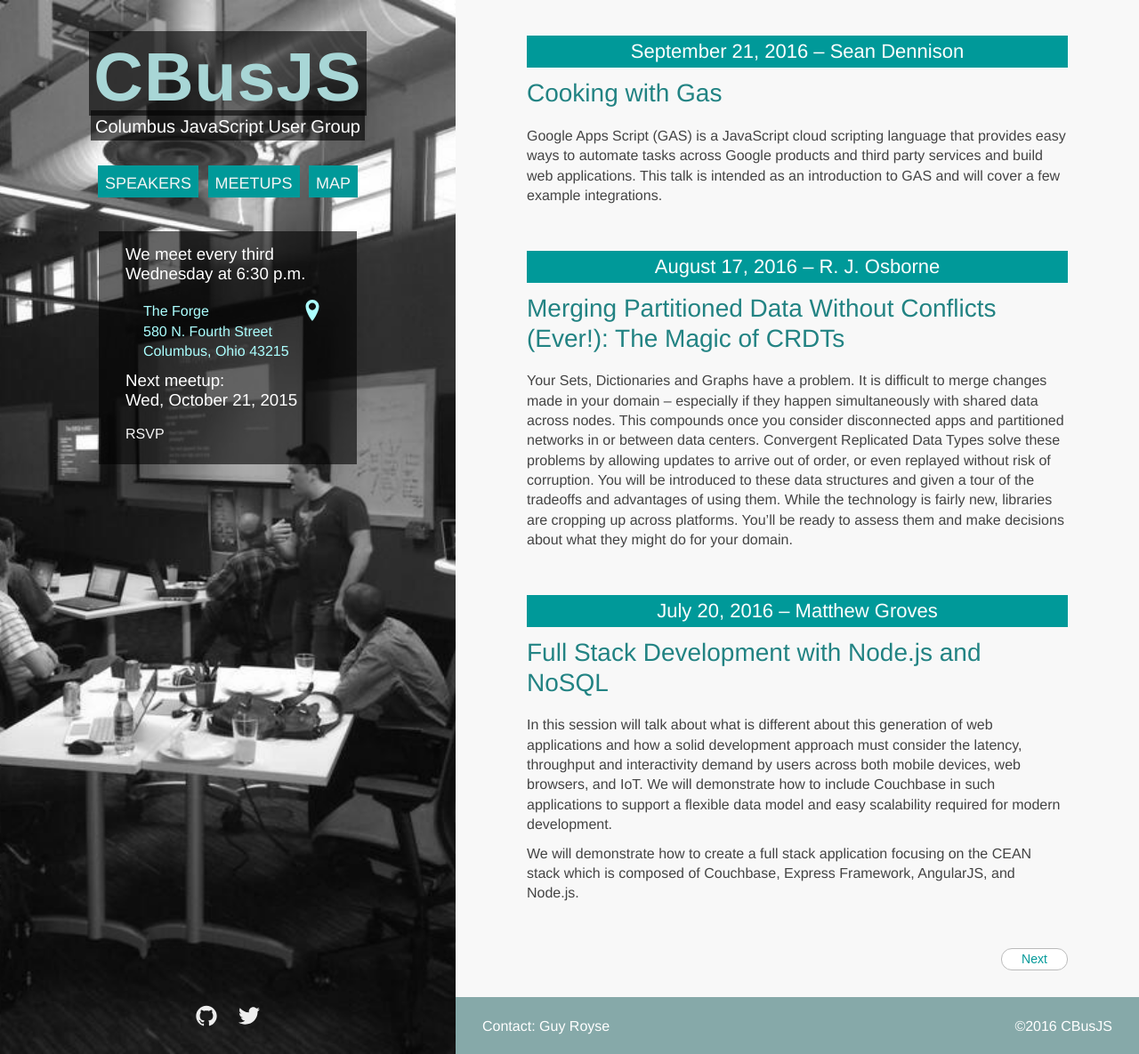
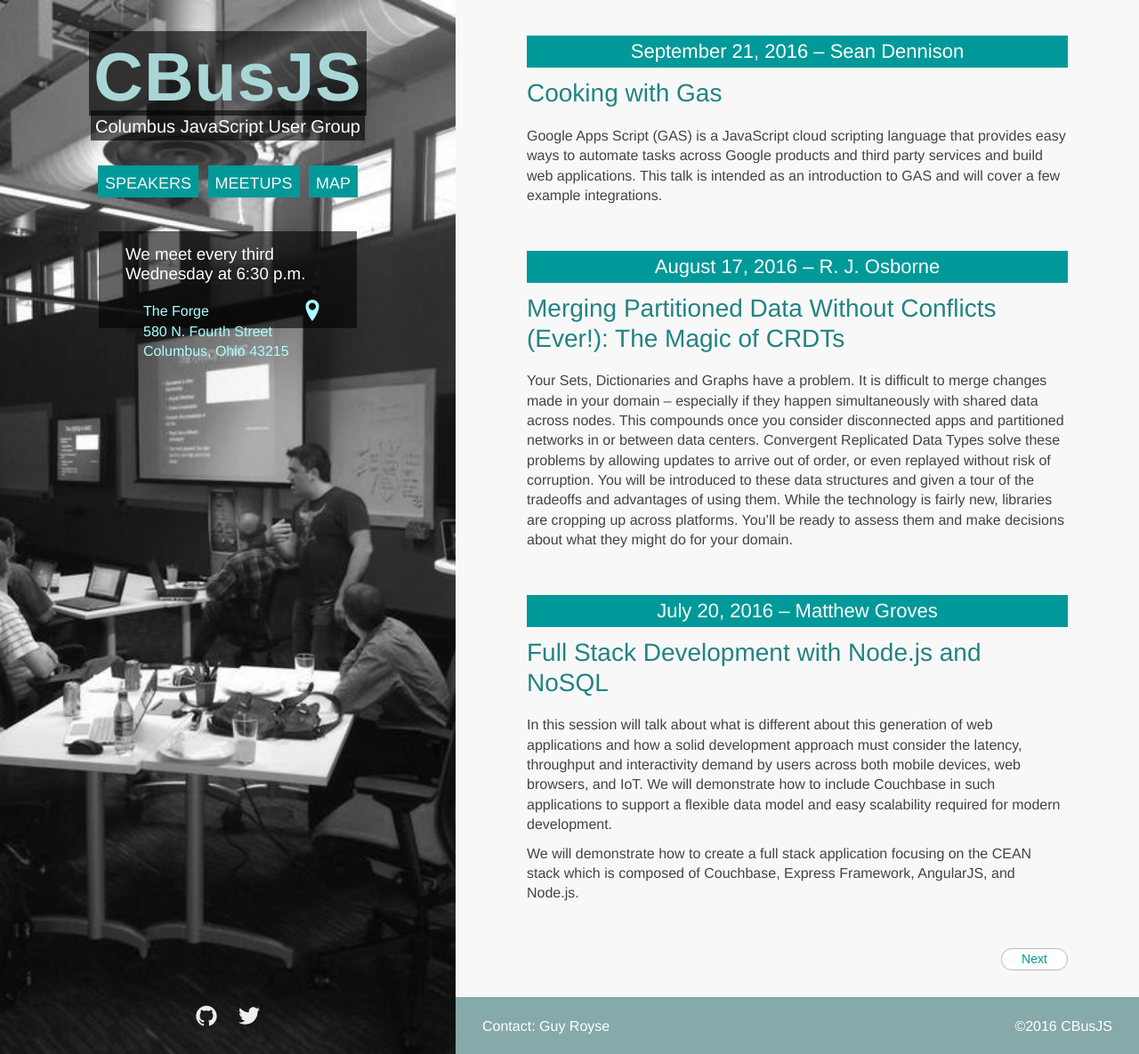
Before and after one commit to columbusjs/columbusjs.github.io, a Jekyll site: the page built from index.html, in a window 1280 px wide and 1185 px high. Shown: the whole window at 89% size. Built offline with Jekyll 4.4.1, drawn with Linux system fonts in a browser that asks for light colours; the list of posts is cut into pages by our own code.

Commit message:
removed next meetup since it was way wrong

```diff
--- a/_includes/sidebar.html
+++ b/_includes/sidebar.html
@@ -31,9 +31,6 @@
         <path d="M16 3.2c-4.419 0-8 3.582-8 8 0 7.638 8 17.6 8 17.6s8-9.962 8-17.6c0-4.418-3.581-8-8-8zM16 15.616c-2.386 0-4.32-1.934-4.32-4.32s1.934-4.32 4.32-4.32 4.32 1.934 4.32 4.32-1.934 4.32-4.32 4.32z"></path>
       </svg>
     </a>
-
-    <h3 class="next">Next meetup:<br>Wed, October 21, 2015</h3>
-    <p><a href="http://www.meetup.com/techlifecolumbus/events/225532903/">RSVP</a></p>
   </div>
 
   <div class="social-icons">
```
